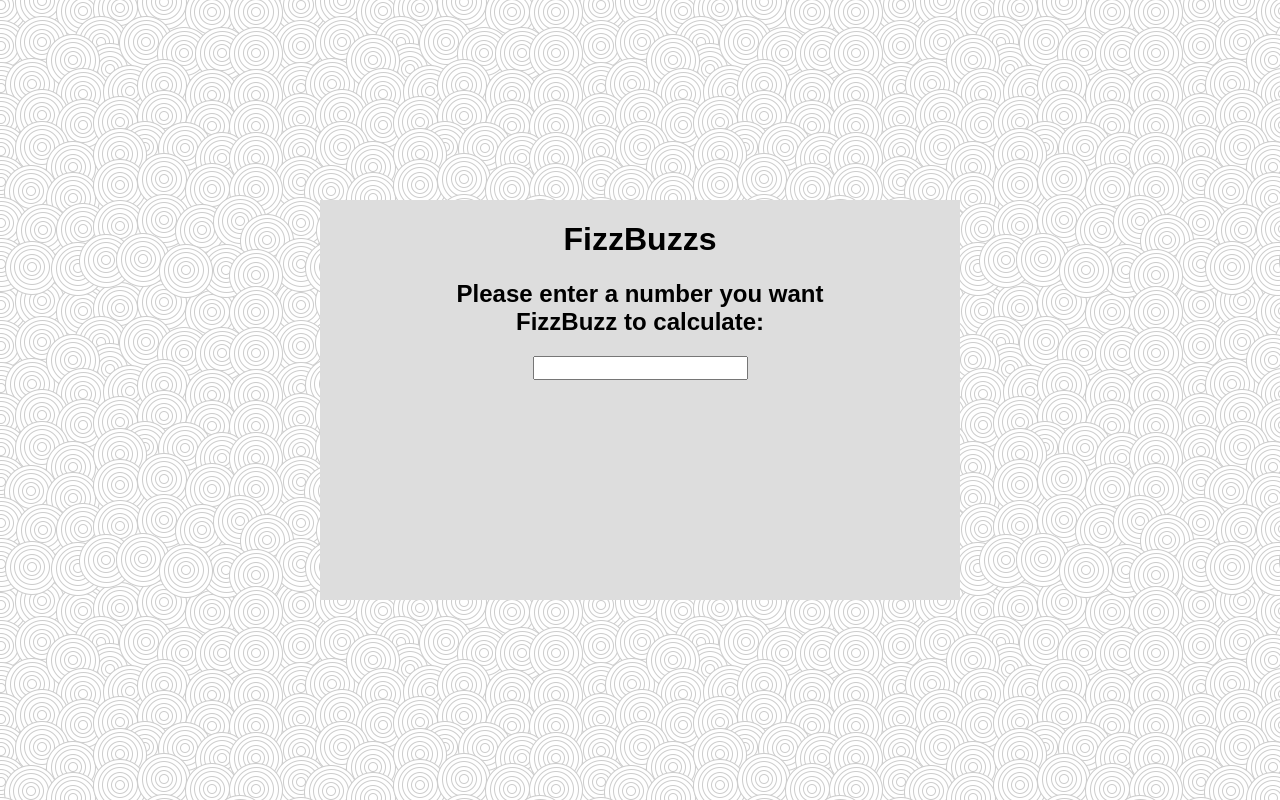
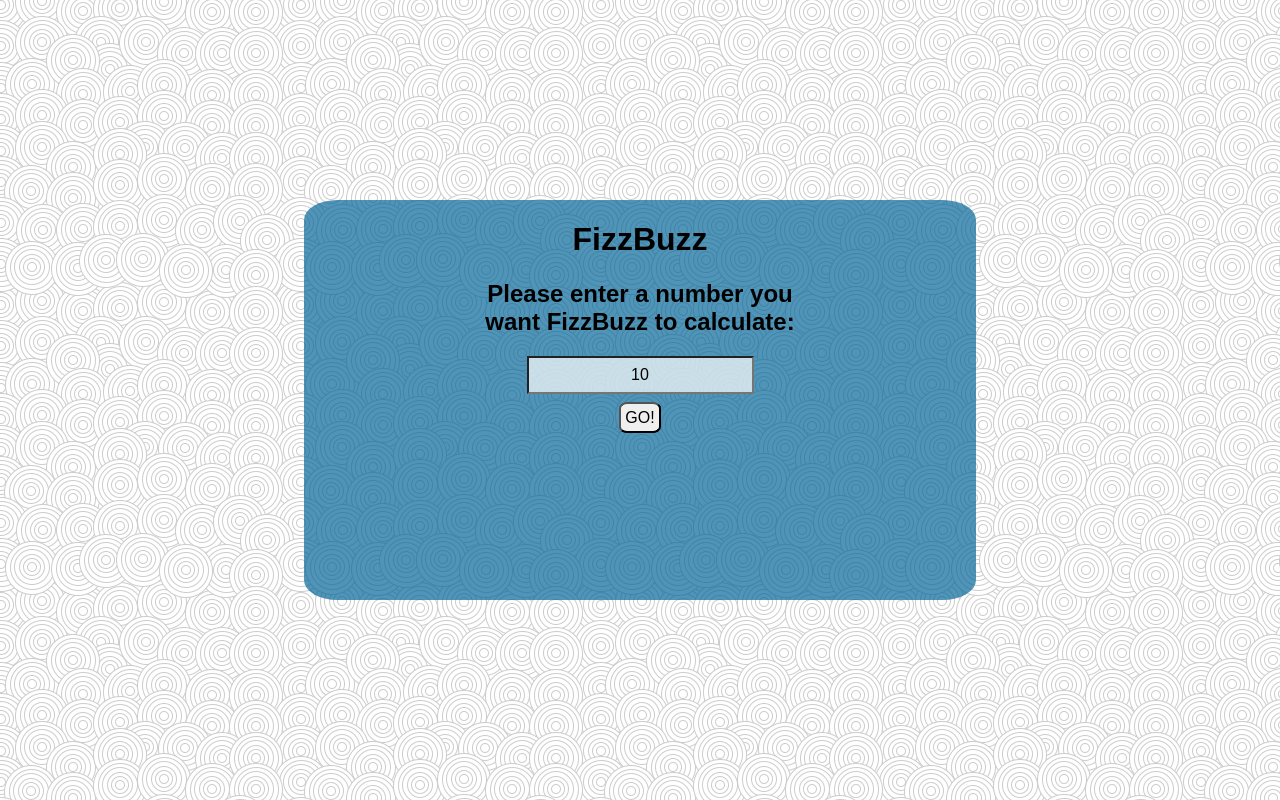
Before and after one commit to sodewumi/fizzbuzz, a plain HTML site: page index.html in a window 1280 px wide. Drawn offline with nearby package versions, Linux system fonts and the light colour scheme.

Commit message:
Finished HTML & CSS. Can check in JS if the input entered is a number

```diff
--- a/app.js
+++ b/app.js
@@ -0,0 +1,24 @@
+$(document).ready(function() {
+
+	var number = +$('input').val();
+
+	function check(i) {
+		if (isNaN(i)) {
+			console.log('this is not a number')
+			return false;
+		} else {
+			console.log('this is a number');
+			return true;
+		}
+	}
+
+	function fizzBuzz() {
+		for(var i=1; i <= number; i++) {
+			console.log('i')
+		}
+
+	}
+
+	fizzBuzz()
+
+})
--- a/css/style.css
+++ b/css/style.css
@@ -26,6 +26,35 @@ section {
     left: 0;
     bottom: 0;
     right: 0;
-    bottom:0; /* stick to bottom */
-    background:#ddd;
+
+    /*styling*/
+    background: rgba(6, 105, 153, .7);
+    padding: 0 1em;
+    border-radius: 5%;
+
 }
+
+.container2 {
+    margin: 0 auto;
+    height: 50%;
+    width: 50%;
+}
+
+/*input,
+button {
+    display: block;
+    margin: 0 auto;
+}*/
+
+button {
+    margin-top: .5em;
+
+    padding: .3em;
+    border-radius: 20%;
+}
+
+input {
+    text-align: center;
+    background-color: rgba(255, 255, 255, .7);
+    padding: .5em;
+}
--- a/index.html
+++ b/index.html
@@ -8,15 +8,21 @@
 
 	<!--jquery script-->
 	 <script src="//ajax.googleapis.com/ajax/libs/jquery/1.11.1/jquery.min.js"></script>
+	 <script src="app.js"></script>
 
 </head>
 <body>
 	<div class="container">
 		<section>
-			<h1>FizzBuzzs</h1>
-			<h2>Please enter a number you want <br>
-			FizzBuzz to calculate:</h2>
-			<input type="text" name="" id="">
+			<div class="container2">
+				<h1>FizzBuzz</h1>
+				<h2>Please enter a number you want
+				FizzBuzz to calculate:</h2>
+				<p>
+					<input type="text" name="field" value="10"> <br>
+					<button type="button">GO!</button>
+				</p>
+			</div>
 		</section>
 	</div>
 </body>
```
